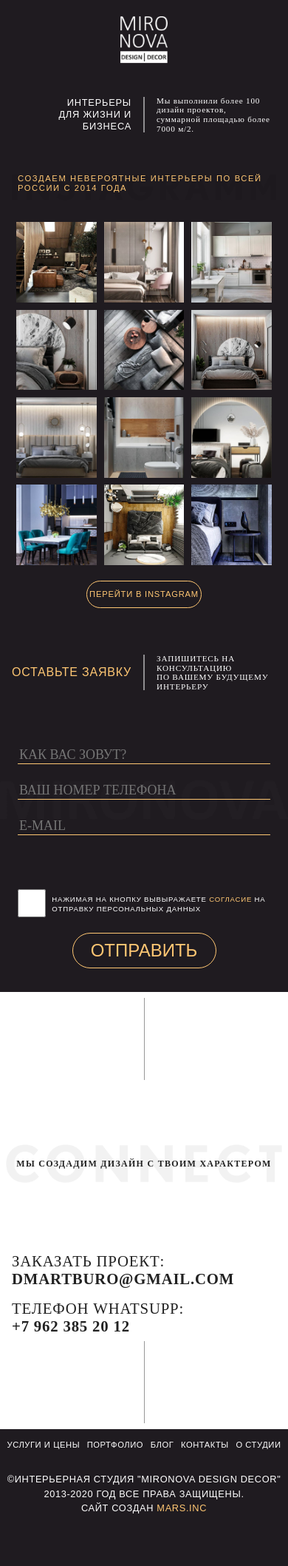
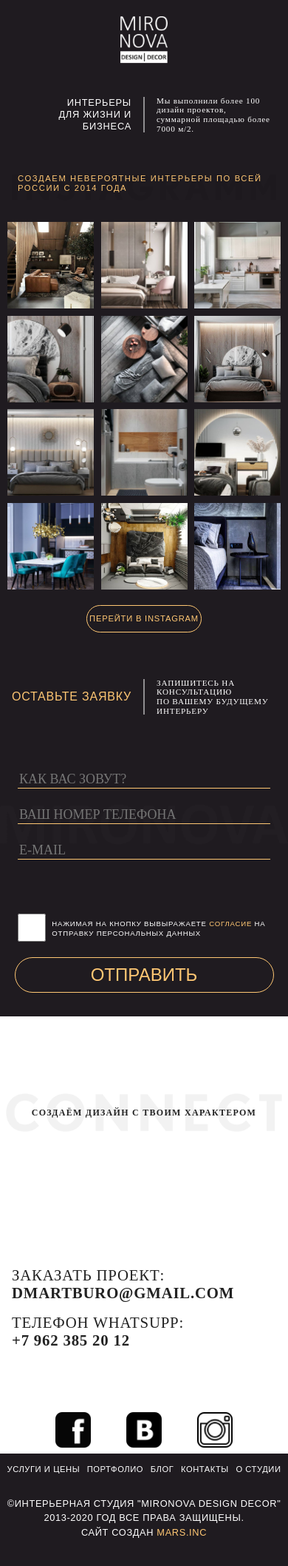
Before and after one commit to Mapc89/Mapc89.github.io, a PHP site: page /projects/mirdes/portfolio.html in a window 390 px wide. Shown: the whole page at 74% size. Before the commit the page ends 2046 px from the top, so only its background shows below. Run offline with PHP 8.4, Linux system fonts and the light colour scheme; some web fonts are replaced.

Commit message:
Портфолио
Кое-как, но работает

```diff
--- a/projects/mirdes/css/style.css
+++ b/projects/mirdes/css/style.css
@@ -1621,8 +1621,8 @@ body {
     max-width: 100%;
   }
   .main .instagram__img {
-    width: 6.8rem;
-    height: 6.8rem;
+    width: 30vw;
+    height: 30vw;
   }
   .main .instagram__img a {
     margin: 1.5rem auto 8rem;
@@ -1871,8 +1871,8 @@ body {
     text-align: center;
   }
   .portfolio-instagram .instagram__img {
-    width: 6.8rem;
-    height: 6.8rem;
+    width: 30vw;
+    height: 30vw;
     margin: 0.3rem;
   }
   .portfolio-instagram .instagram__img a {
@@ -1928,6 +1928,9 @@ body {
     font-size: 0.6rem;
     line-height: 0.8rem;
   }
+  .request .button-active {
+    width: 90%;
+  }
   .caption {
     padding-top: 2rem;
     height: 17vh;
--- a/projects/mirdes/portfolio.html
+++ b/projects/mirdes/portfolio.html
@@ -160,15 +160,21 @@
         </form>
     </div>
     <section class="main__connect transparent-block">
-        <div class="vl"></div>
+        <div class="vl mobile-hide"></div>
         <div class="connect-title">
-            <h2>Мы создадим дизайн с твоим характером</h2>
+            <h2>Создаём дизайн с твоим характером</h2>
         </div>
         <div class="connect-text">
             <p>Заказать проект:<br><strong>dmartburo@gmail.com</strong></p>
             <p>телефон whatsupp:<br><strong>+7 962 385 20 12</strong></p>
         </div>
-        <div class="vl"></div>
+        <div class="social-block">
+            <a href="#" class="fb"></a>
+            <a href="https://vk.com/design_decor_mironova" class="vk"></a>
+            <a href="https://www.instagram.com/design_decor_mironova/" class="in"></a>
+            <!-- <a href="#" class="ok"></a> -->
+        </div>
+        <div class="vl mobile-hide"></div>
     </section>
     <footer class="footer">
         <nav class="menu">
--- a/projects/mirdes/sass/_media.sass
+++ b/projects/mirdes/sass/_media.sass
@@ -363,6 +363,8 @@
                 padding-top: 0.8rem
                 font-size: 0.6rem
                 line-height: 0.8rem
+        .button-active
+            width: 90%
     // Заголовки страниц
     .caption
         padding-top: 2rem
```
